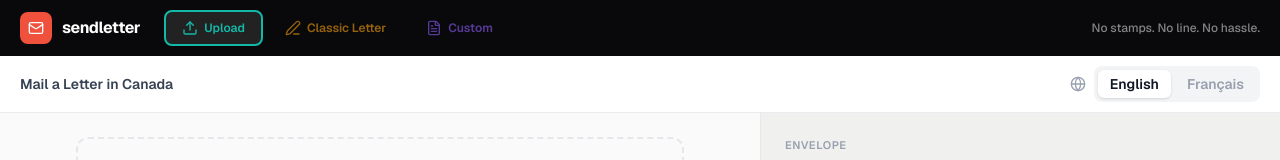
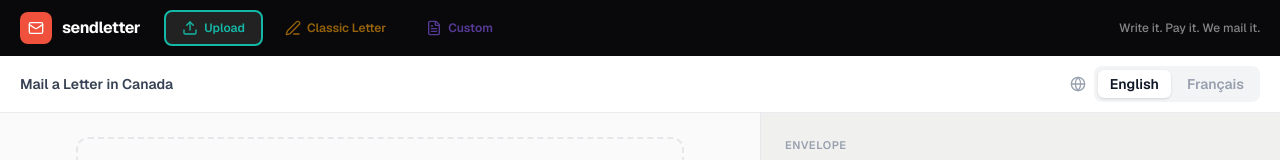
Before and after one commit to tzshand/sendletter, a Next.js app: page / in a window 1280 px wide. Shown: the top 160 px of the page. Built offline with nearby package versions, Linux system fonts and the light colour scheme.

Commit message:
Positive tagline: Write it. Pay it. We mail it.

```diff
--- a/src/app/page.tsx
+++ b/src/app/page.tsx
@@ -380,7 +380,7 @@ export default function Home() {
         </div>
 
         <span className="text-xs text-white/50 font-medium">
-          {isFr ? "Sans timbres. Sans file. Sans stress." : "No stamps. No line. No hassle."}
+          {isFr ? "Écrivez, payez, on poste." : "Write it. Pay it. We mail it."}
         </span>
       </header>
 
```
